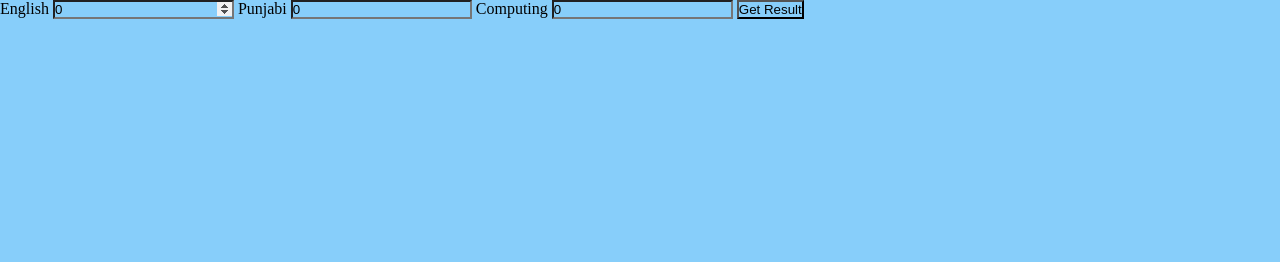
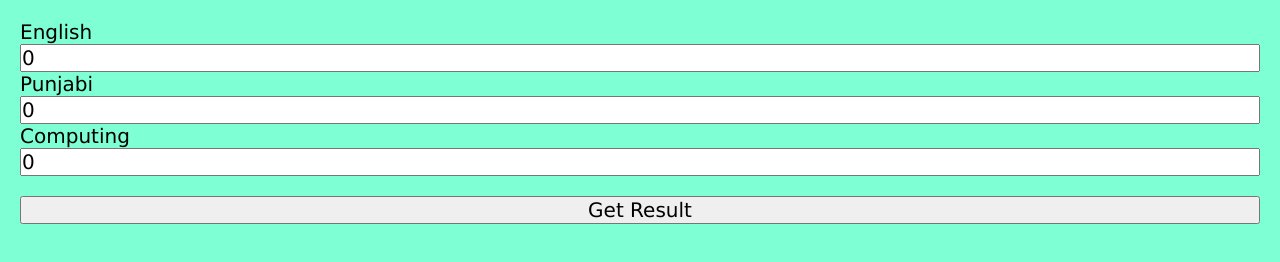
Before and after one commit to manjinder-singh-johal/grade-system, a plain HTML site: page index.html in a window 1280 px wide. Drawn offline with Linux system fonts and the light colour scheme.

Commit message:
added styles

```diff
--- a/styles.css
+++ b/styles.css
@@ -1,5 +1,20 @@
 * {
     padding: 0;
     margin: 0;
-    background-color: lightskyblue;
+    font-family: Verdana, Geneva, Tahoma, sans-serif;
+    font-size: 20px;
 }
+
+body {
+    background-color: aquamarine;
+}
+
+.container {
+    margin: 20px;
+    display: flex;
+    flex-direction: column;
+}
+
+button {
+    margin: 20px 0;
+}
```
